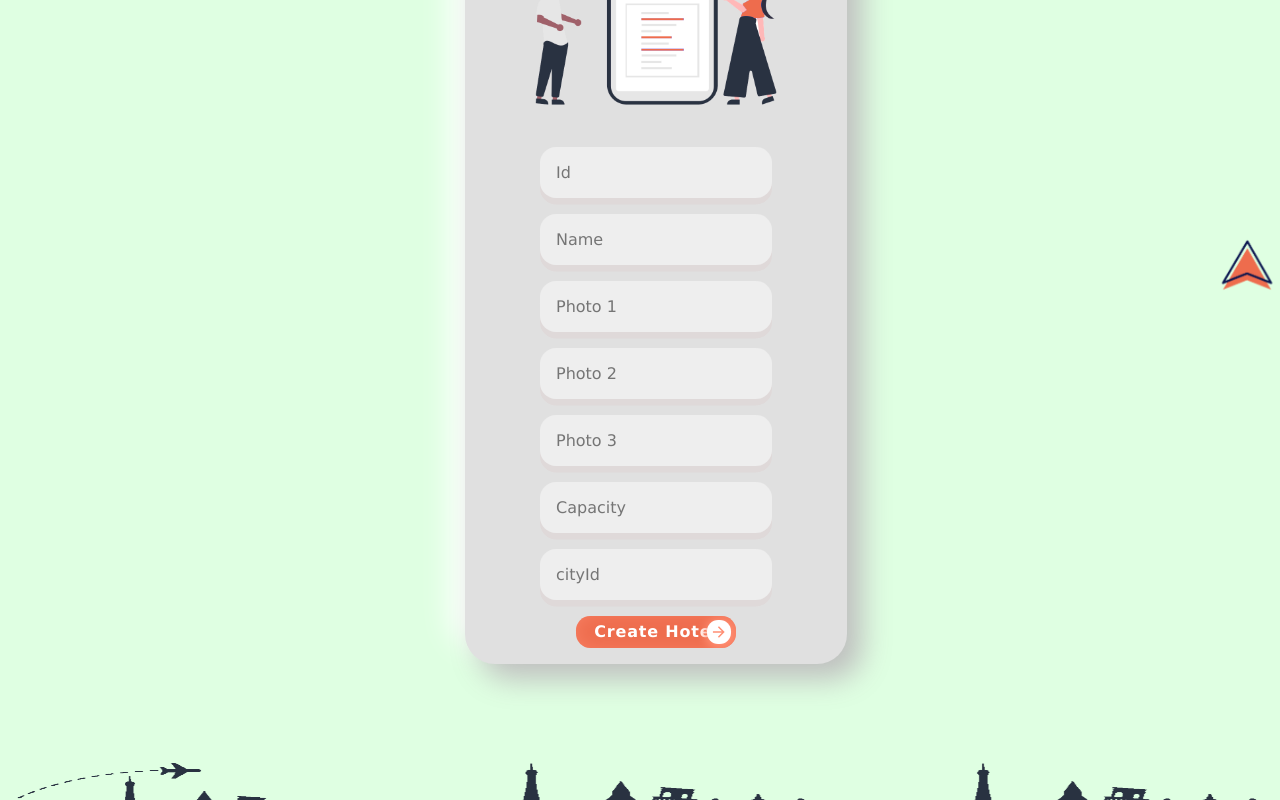
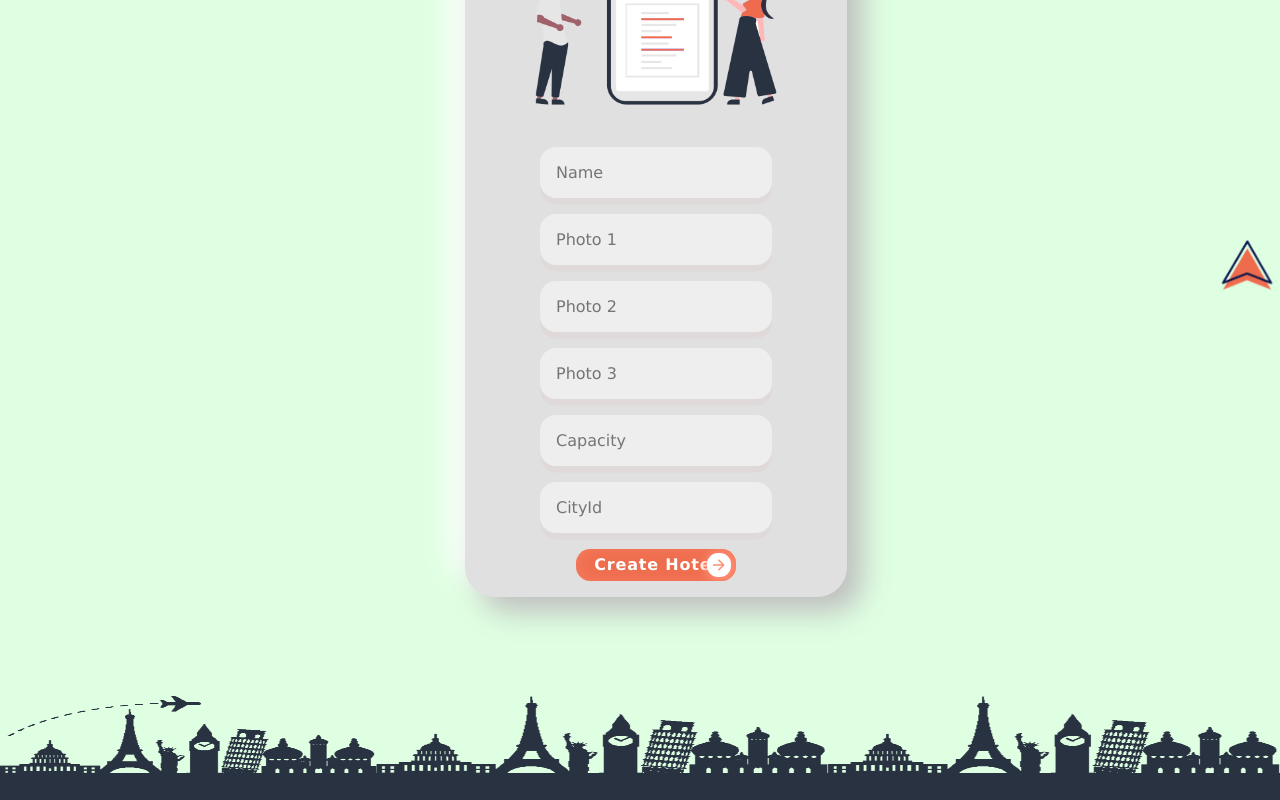
Before and after one commit to AleeDario/my-tinerary-los-nashes, a React (Create React App) app: page /NewHotel in a window 1280 px wide. Shown: the part 489-1289 px from the top of the page. Built offline with nearby package versions, Linux system fonts and the light colour scheme.

Commit message:
MT-02-23

```diff
--- a/src/components/Footer.jsx
+++ b/src/components/Footer.jsx
@@ -11,7 +11,7 @@ export default function Footer() {
             </div>
             <div className="first-footer flex justify-around align-center text-white bg-palette1 p-1">
                 <div>
-                    <img className="img-w-12" src="./img/logo-footer.png" />
+                    <img className="img-w-12" src="./img/logo-footer.png" alt="photo" />
                 </div>
                 <div className="flex column gap-1-5 p-2 justify-start">
                     <h3 className="text-center text-redpalette">Contact</h3>
--- a/src/pages/NewHotel.jsx
+++ b/src/pages/NewHotel.jsx
@@ -2,39 +2,37 @@ import React from 'react'
 import { useRef } from 'react'
 import BotonEnviarForm from '../components/BotonEnviarForm'
 import InputForm from '../components/InputForm'
+import axios from 'axios'
 
 export default function NewHotel() {
     const form = useRef()
-    const id = useRef()
-    const namee = useRef()
+    const name = useRef()
     const photo1 = useRef()
     const photo2 = useRef()
     const photo3 = useRef()
     const capacity = useRef()
     const cityId = useRef()
-
     let newHotel = []
 
     const enviarFormulario = () => {
 
-        if (id.current.value !== '' && namee.current.value !== '' && photo1.current.value !== '' && photo2.current.value !== '' && photo3.current.value !== '' && capacity.current.value !== '' && cityId.current.value !== '') {
+        if (name.current.value !== '' && photo1.current.value !== '' && photo2.current.value !== '' && photo3.current.value !== '' && capacity.current.value !== '' && cityId.current.value !== '') {
             newHotel.push(
                 {
-                                id: id.current.value,
-                                namee: namee.current.value,
+                    name: name.current.value,
                     photo: [photo1.current.value, photo2.current.value, photo3.current.value],
-                                capacity: capacity.current.value,
-                                cityId: cityId.current.value
+                    capacity: Number(capacity.current.value),
+                    cityId: cityId.current.value,
+                    userId: '636d82c86529ebe93bbef91f'
                 }
             )
+            axios.post(`http://localhost:8000/api/hotels`, newHotel)
             form.current.reset()
             alert('Hotel creado con éxito')
-
+            console.log(newHotel)
         } else {
             alert('Todos los campos son obligatorios')
         }
-
-        localStorage.setItem('newHotel', JSON.stringify(newHotel))
     }
 
     return (
@@ -45,13 +43,12 @@ export default function NewHotel() {
                     <div className="card flex column align-center justify-center container-fluid">
                         <img className="img-w-20 flex align-center img-fluid" src="../img/signup-img.png" alt="drawing" />
                         <div className="input-wrapper flex column gap-1">
-                            <InputForm classN="signup-input" type="text" place="Id" id="Id" refId={id} />
-                            <InputForm classN="signup-input" type="text" place="Name" id="name" refId={namee} />
+                            <InputForm classN="signup-input" type="text" place="Name" id="name" refId={name} />
                             <InputForm classN="signup-input" type="text" place='Photo 1' id="Photo1" refId={photo1} />
                             <InputForm classN="signup-input" type="text" place='Photo 2' id="Photo2" refId={photo2} />
                             <InputForm classN="signup-input" type="text" place='Photo 3' id="Photo3" refId={photo3} />
                             <InputForm classN="signup-input" type="text" place="Capacity" id="capacity" refId={capacity} />
-                            <InputForm classN="signup-input" type="text" place="cityId" id="cityId" refId={cityId} />
+                            <InputForm classN="signup-input" type="text" place="CityId" id="cityId" refId={cityId} />
                         </div>
                         <BotonEnviarForm fx={enviarFormulario} texto='Create Hotel' />
                     </div>
```
Lines whose indentation alone changed are shown as unchanged.
